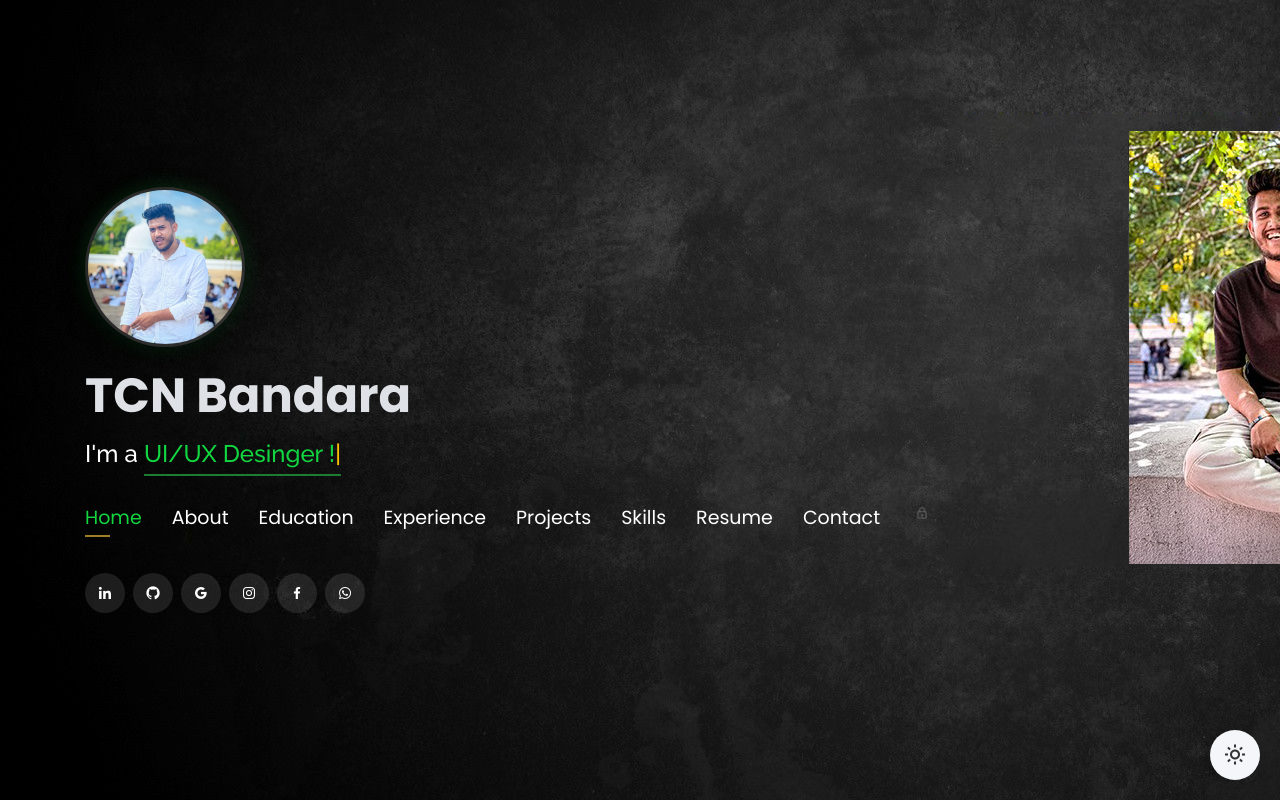
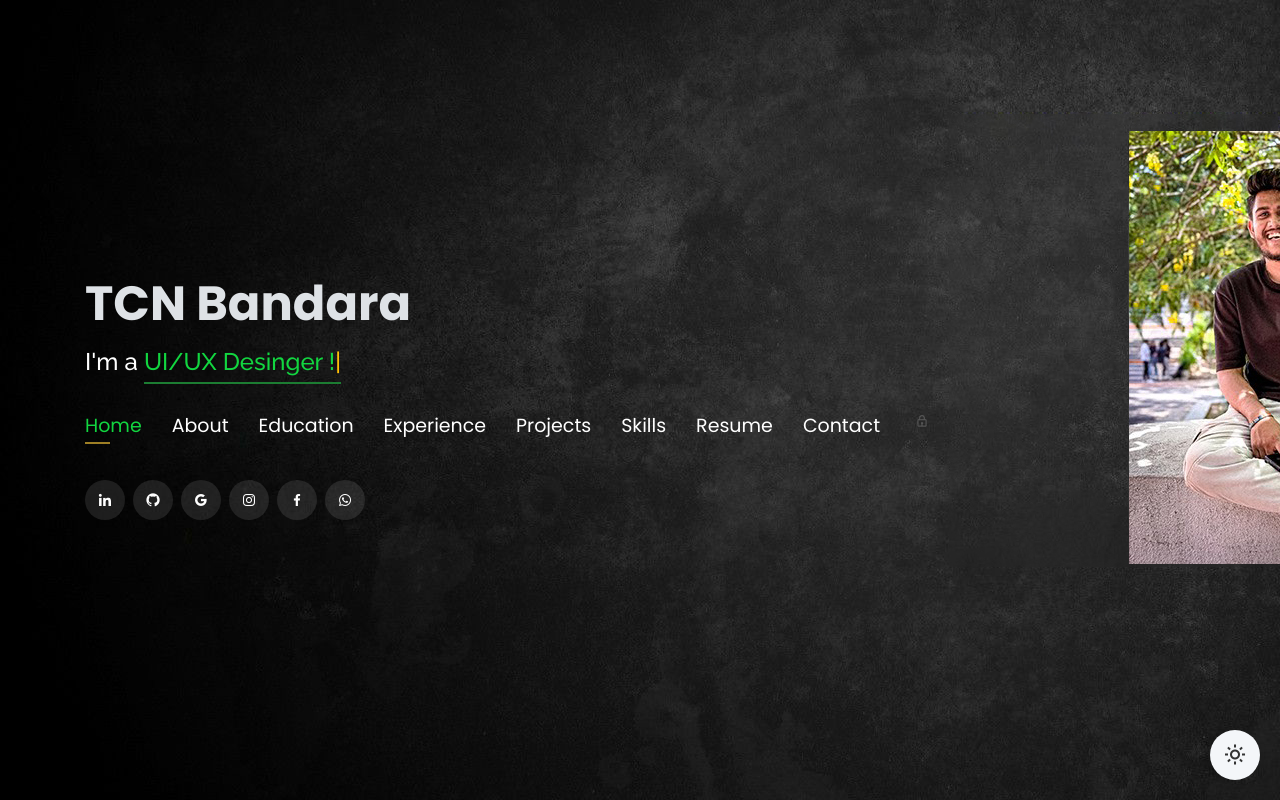
Before and after one commit to chamaraIT22113122/Chamara_Portfolio, a React (Vite) app: page /admin/skills in a window 1280 px wide. Built offline with nearby package versions, Linux system fonts and the light colour scheme; no server answers; the database is empty.

Commit message:
Remove avatar from header

```diff
--- a/src/components/Header.jsx
+++ b/src/components/Header.jsx
@@ -17,33 +17,7 @@ const Header = () => {
   return (
     <header id="header" className="header-tops">
       <div className="container">
-        <div className="home-avatar-container" style={{ marginBottom: '25px', display: 'flex' }}>
-          <img
-            src={resolveImagePath('dp.jpg')}
-            alt="TCN Bandara"
-            style={{
-              width: '160px',
-              height: '160px',
-              borderRadius: '50%',
-              objectFit: 'cover',
-              border: '3px solid rgba(255, 255, 255, 0.15)',
-              boxShadow: '0 8px 24px rgba(0, 0, 0, 0.5), 0 0 20px rgba(18, 214, 64, 0.2)',
-              transition: 'all 0.3s ease',
-              cursor: 'pointer',
-              zIndex: 10
-            }}
-            onMouseOver={(e) => {
-              e.currentTarget.style.transform = 'translateY(-5px) scale(1.02)';
-              e.currentTarget.style.boxShadow = '0 12px 28px rgba(0, 0, 0, 0.6), 0 0 30px rgba(18, 214, 64, 0.4)';
-              e.currentTarget.style.border = '3px solid rgba(18, 214, 64, 0.5)';
-            }}
-            onMouseOut={(e) => {
-              e.currentTarget.style.transform = 'translateY(0) scale(1)';
-              e.currentTarget.style.boxShadow = '0 8px 24px rgba(0, 0, 0, 0.5), 0 0 20px rgba(18, 214, 64, 0.2)';
-              e.currentTarget.style.border = '3px solid rgba(255, 255, 255, 0.15)';
-            }}
-          />
-        </div>
+
         <h1><a href="index.html">TCN Bandara</a></h1>
         <h2 style={{ color: '#fff' }}>
           I'm a <span className="typing" style={{ color: '#12D640' }}></span>
```
